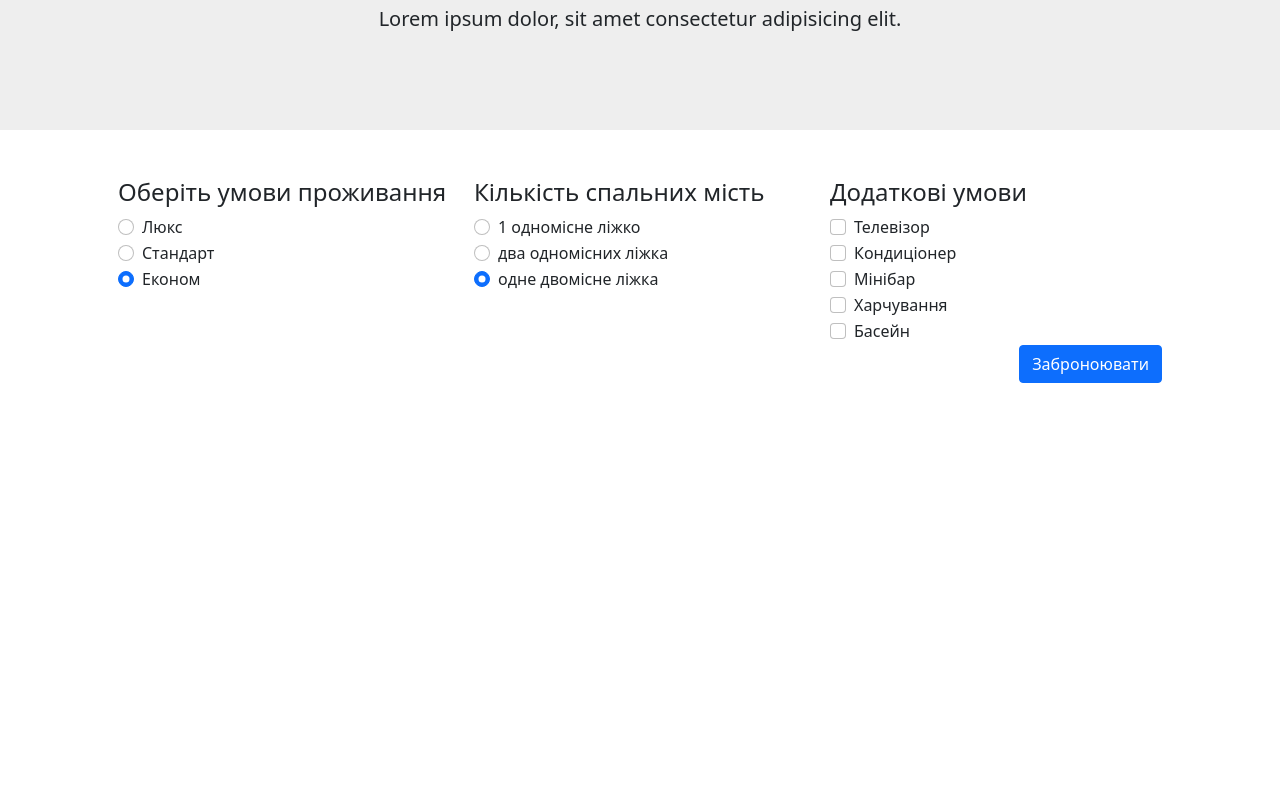
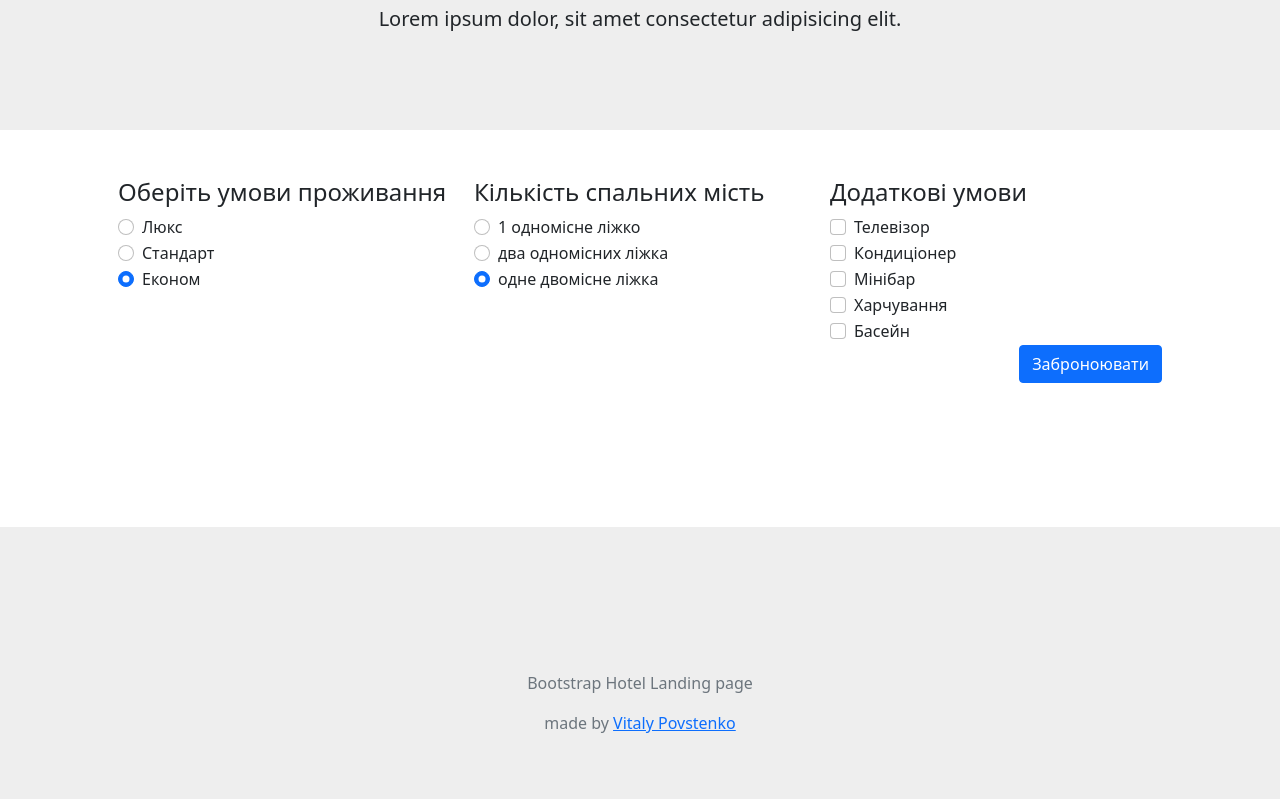
Before and after one commit to povstenko/hotel-landing, a plain HTML site: page index.html in a window 1280 px wide. Shown: the part 3287-4086 px from the top of the page. Before the commit the page ends 3718 px from the top, so only its background shows below. Drawn offline with nearby package versions, Linux system fonts and the light colour scheme.

Commit message:
Add footer

```diff
--- a/css/style.css
+++ b/css/style.css
@@ -1,7 +1,9 @@
 img {
-    width: 100%;
+  width: 100%;
 }
 
-.jumbotron, nav{
-    background-color: #eee;
+.jumbotron,
+nav,
+footer {
+  background-color: #eee;
 }
--- a/index.html
+++ b/index.html
@@ -260,13 +260,19 @@
                 </div>
             </div>
         </div>
-        <div class="row">
+        <div class="row pb-5 mb-5">
             <div class="col">
                 <button href="" class="btn btn-primary float-end">Заброноювати</button>
             </div>
-
         </div>
     </div>
+
+    <footer class="footer p-5">
+        <div class="container text-center text-muted pt-5">
+            <p class="mt-5">Bootstrap Hotel Landing page </p>
+            <p>made by <a href="https://github.com/povstenko">Vitaly Povstenko</a></p>
+        </div>
+    </footer>
 
     <script src="https://cdn.jsdelivr.net/npm/bootstrap@5.0.0-beta1/dist/js/bootstrap.bundle.min.js"
         integrity="sha384-ygbV9kiqUc6oa4msXn9868pTtWMgiQaeYH7/t7LECLbyPA2x65Kgf80OJFdroafW"
```
